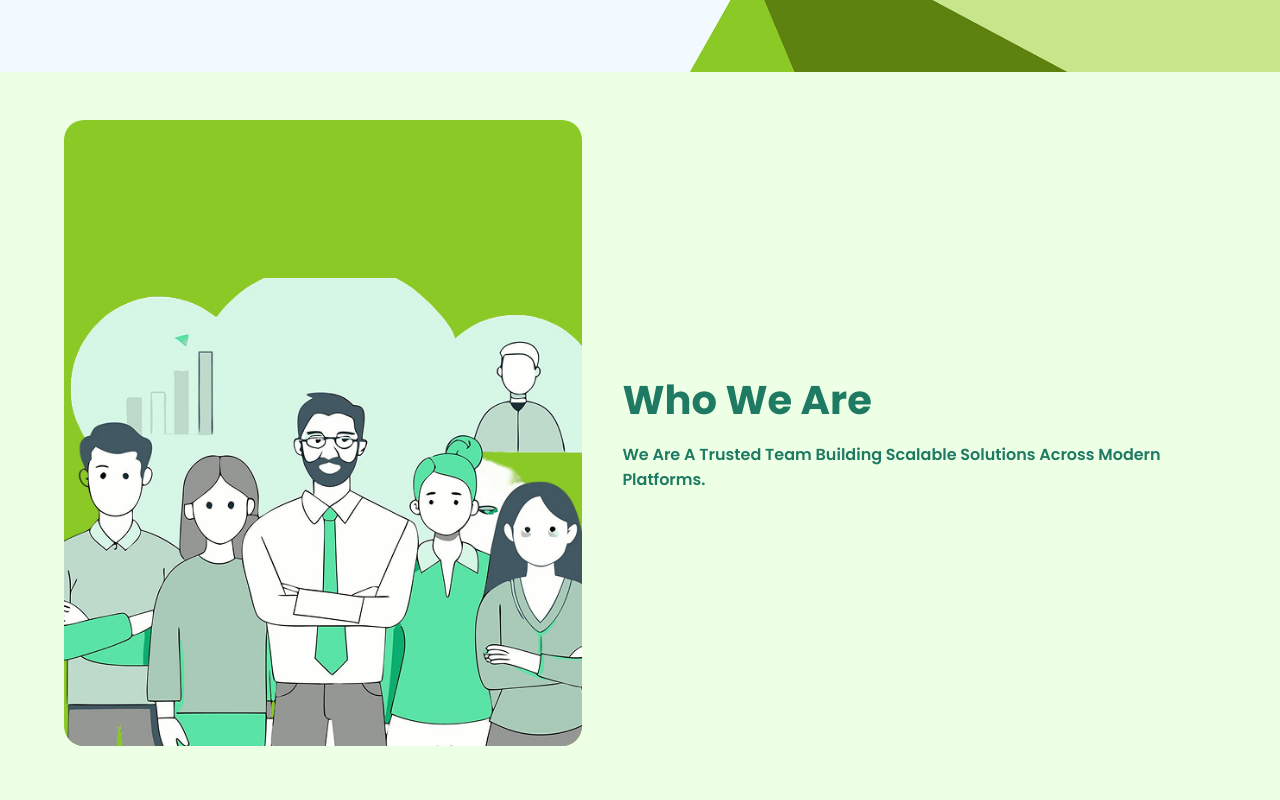
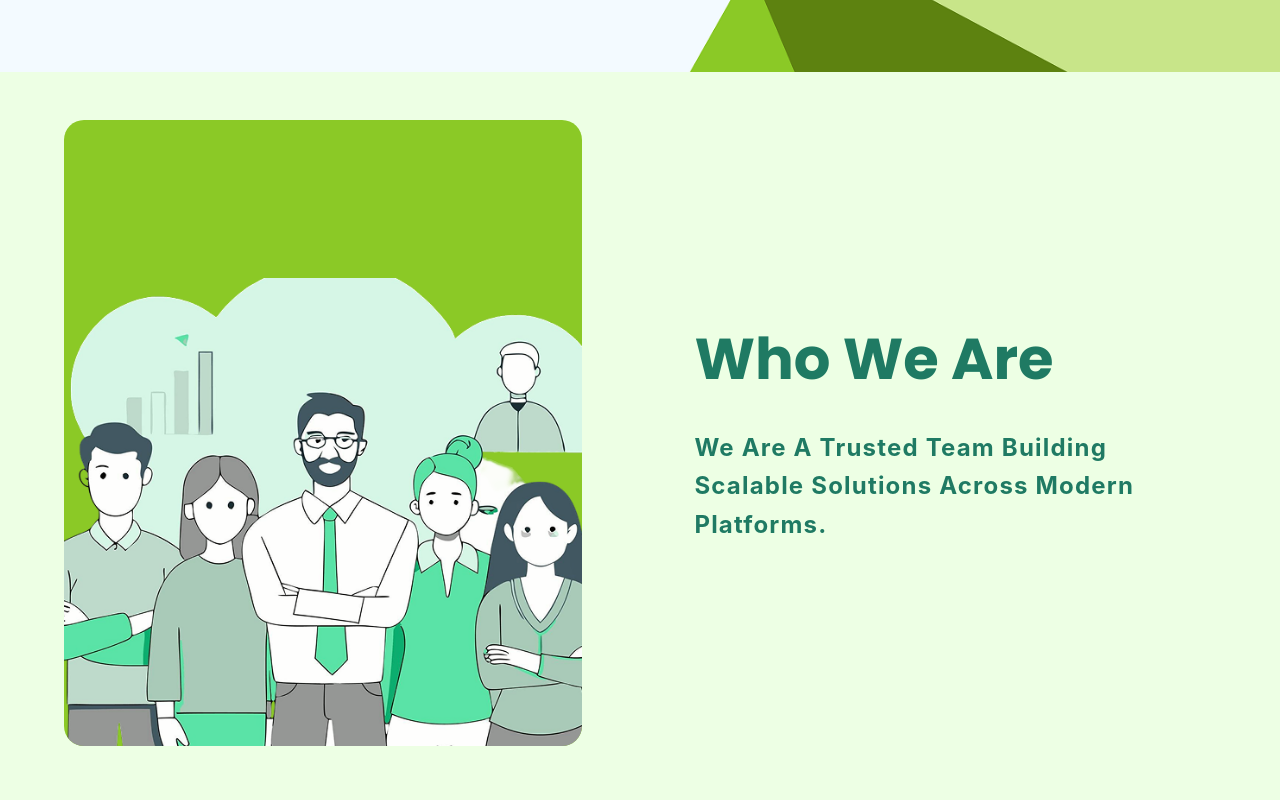
Before and after one commit to gokul-srinath/trinovtech-2.0, a Next.js app: page /about-us in a window 1280 px wide. Shown: the part 680-1480 px from the top of the page. Built offline with nearby package versions, Linux system fonts and the light colour scheme.

Commit message:
minor changes in css

```diff
--- a/src/components/sections/AboutUsCard.tsx
+++ b/src/components/sections/AboutUsCard.tsx
@@ -13,7 +13,7 @@ export function AboutUsCard({ heading, text, imagePath, invert = false }: AboutU
     <section className="w-full py-12">
       <Container>
         <div
-          className={`flex flex-col gap-10 items-center ${
+          className={`flex flex-col gap-28 items-center ${
             invert ? 'md:flex-row-reverse' : 'md:flex-row'
           }`}
         >
@@ -41,12 +41,12 @@ export function AboutUsCard({ heading, text, imagePath, invert = false }: AboutU
 
 
           {/* Text block */}
-          <div className="flex flex-col gap-4 md:w-[55%]">
+          <div className="flex flex-col gap-8 md:w-[55%]">
             <h2
               style={{
                 color: 'var(--color-heading2)',
                 fontFamily: 'Poppins, sans-serif',
-                fontSize: 'var(--text-h2)',
+                fontSize: 'var(--text-h1)',
                 fontWeight: 700,
                 lineHeight: 1.3,
               }}
@@ -56,10 +56,11 @@ export function AboutUsCard({ heading, text, imagePath, invert = false }: AboutU
             <p
               style={{
                 color: 'var(--color-heading2)',
-                fontFamily: 'Poppins, sans-serif',
-                fontSize: '16px',
-                fontWeight: 600,
+                fontFamily: 'Inter, sans-serif',
+                fontSize: '24px',
+                fontWeight: 700,
                 lineHeight: '1.6',
+                letterSpacing: '1.2px'
               }}
             >
               {text}
--- a/src/styles/tokens.css
+++ b/src/styles/tokens.css
@@ -36,6 +36,7 @@
 
   /* ─── Fluid Typography ─── */
   --text-hero:     clamp(2rem,   5vw,  3.5rem);
+  --text-h1: clamp(2rem, 4.5vw, 4rem);
   --text-h2:       clamp(1.5rem, 3.5vw, 2.5rem);
   --text-h3:       clamp(1.125rem, 2vw, 1.5rem);
   --space-section: clamp(3rem,   8vw,  5rem);
```
